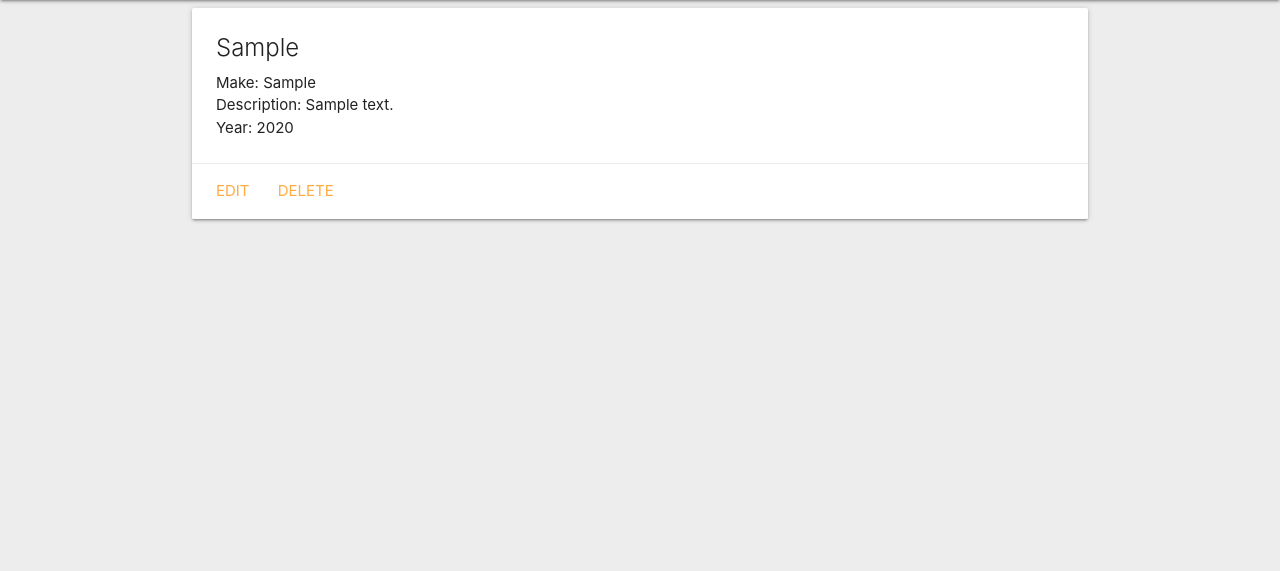
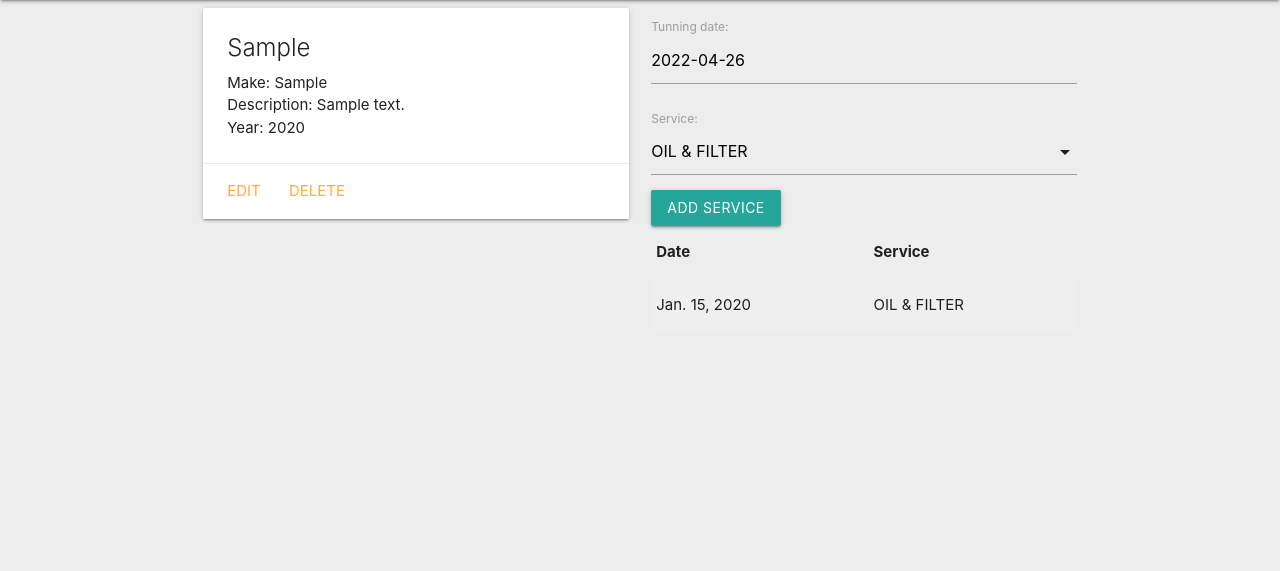
Before and after one commit to maarioherns21/DjangoProject, a Django app: page /cars/1 in a window 1280 px wide. Shown: the part 64-635 px from the top of the page. Run offline with Django 4.2, Linux system fonts and the light colour scheme; tables that the repository leaves empty hold one stand-in row (values such as "Sample post").

Commit message:
adding forms

```diff
--- a/main_app/admin.py
+++ b/main_app/admin.py
@@ -3,9 +3,10 @@ from django.contrib import admin
 # Register your models here.
 from django.contrib import admin
 # import your models here
-from .models import Car
-from .models import Story
+from .models import Car, Story, Tunning
+
 
 # Register your models here
 admin.site.register(Car)
 admin.site.register(Story)
+admin.site.register(Tunning)
--- /dev/null
+++ b/main_app/forms.py
@@ -0,0 +1,9 @@
+from dataclasses import field
+from django.forms import ModelForm
+from .models import Tunning
+
+
+class TunningForm(ModelForm):
+    class Meta:
+        model = Tunning
+        fields = ['date', 'service']
--- a/main_app/models.py
+++ b/main_app/models.py
@@ -14,6 +14,36 @@ class Car(models.Model):
         return reverse('detail', kwargs={'car_id': self.id})
 
 
+SERVICES = (
+    ('A', 'OIL & FILTER'),
+    ('B', 'ROTATE TIRES'),
+    ('C', 'TRANSMISSION FLUID'),
+    ('D', 'AIR FILTER'),
+    ('E', 'TIRE PRESSURE AND TREAD DEPTH'),
+    ('F', 'BRAKE, AND PARKING LIGHTS'),
+    ('G', 'SPARK PLUGS'),
+    ('H', 'COOLANT FLUID EXCHANGE')
+
+)
+
+
+class Tunning(models.Model):
+    date = models.DateField('Tunning date')
+    service = models.CharField(
+        max_length=1,
+        choices=SERVICES,
+        default=SERVICES[0][0]
+
+    )
+
+    car = models.ForeignKey(Car, on_delete=models.CASCADE)
+
+    def __str__(self):
+        return f"{self.get_service_display()} on {self.date}"
+
+
+
+
 class Story(models.Model):
     year = models.IntegerField()
     month = models.CharField(max_length=100)
--- a/main_app/templates/base.html
+++ b/main_app/templates/base.html
@@ -15,6 +15,7 @@
       type="text/css"
       href="{% static 'css/style.css' %}"
     />
+    <script src="https://cdnjs.cloudflare.com/ajax/libs/materialize/1.0.0/js/materialize.min.js"></script>
   </head>
   <body>
     <header class="navbar-fixed">
--- a/main_app/templates/cars/detail.html
+++ b/main_app/templates/cars/detail.html
@@ -3,6 +3,8 @@
 
  {% block content %}
 
+ <div class="row">
+  <div class="col s6">
     <div class="card">
       <div class="card-content">
         <span class="card-title">{{ car.model }}</span>
@@ -19,4 +21,38 @@
         <a href="{% url 'cars_delete' car.id %}">Delete</a>
       </div>
     </div>
+  </div>
+  <div class="col s6">
+    <form action="{% url 'add_tunning' car.id %}" method="post">
+      {% csrf_token %}
+      {{ tunning_form.as_p }}
+      <input type="submit" class="btn" value="Add Service">
+    </form>
+    <table class="striped">
+      <thead>
+        <tr><th>Date</th><th>Service</th></tr>
+      </thead>
+      <tbody>
+        {% for tunning in car.tunning_set.all %}
+          <tr>
+            <td>{{tunning.date}}</td>
+            <td>{{tunning.get_service_display}}</td>
+          </tr>
+        {% endfor %}
+      </tbody>
+    </table>
+  </div>
+</div>
+<script>
+  const dateEl = document.getElementById('id_date');
+  M.Datepicker.init(dateEl, {
+    format: 'yyyy-mm-dd',
+    defaultDate: new Date(),
+    setDefaultDate: true,
+    autoClose: true
+  });
+
+  const selectEl = document.getElementById('id_service');
+  M.FormSelect.init(selectEl);
+</script>
 {% endblock %}
--- a/main_app/urls.py
+++ b/main_app/urls.py
@@ -10,4 +10,5 @@ urlpatterns = [
     path('cars/create/', views.CarCreate.as_view(), name='cars_create'),
     path('cars/<int:pk>/update/', views.CarUpdate.as_view(), name='cars_update'),
     path('cars/<int:pk>/delete/', views.CarDelete.as_view(), name='cars_delete'),
+    path('cars/<int:car_id>/add_tunning/', views.add_tunning, name='add_tunning'),
 ]
--- a/main_app/views.py
+++ b/main_app/views.py
@@ -1,7 +1,8 @@
 
 from dataclasses import fields
 from pyexpat import model
-from django.shortcuts import render
+from django.shortcuts import redirect, render
+from .forms import TunningForm
 
 from .models import Car
 
@@ -43,4 +44,17 @@ def cars_index(request):
 # path 'cars/<int:cat_id>/' < this is where car_id comes from
 def cars_details(request, car_id):
     car = Car.objects.get(id=car_id)
-    return render(request, 'cars/detail.html', {'car': car})
+
+    tunning_form = TunningForm()
+    return render(request, 'cars/detail.html', {'car': car, 'tunning_form': tunning_form})
+
+
+def add_tunning(request, car_id):
+    form = TunningForm(request.POST)
+
+    if form.is_valid():
+
+        new_tunning = form.save(commit=False)
+        new_tunning.car_id = car_id
+        new_tunning.save()
+    return redirect('detail', car_id=car_id)
```
Also changed, not shown: main_app/migrations/0002_tunning.py (added). Lines whose indentation alone changed are shown as unchanged.
